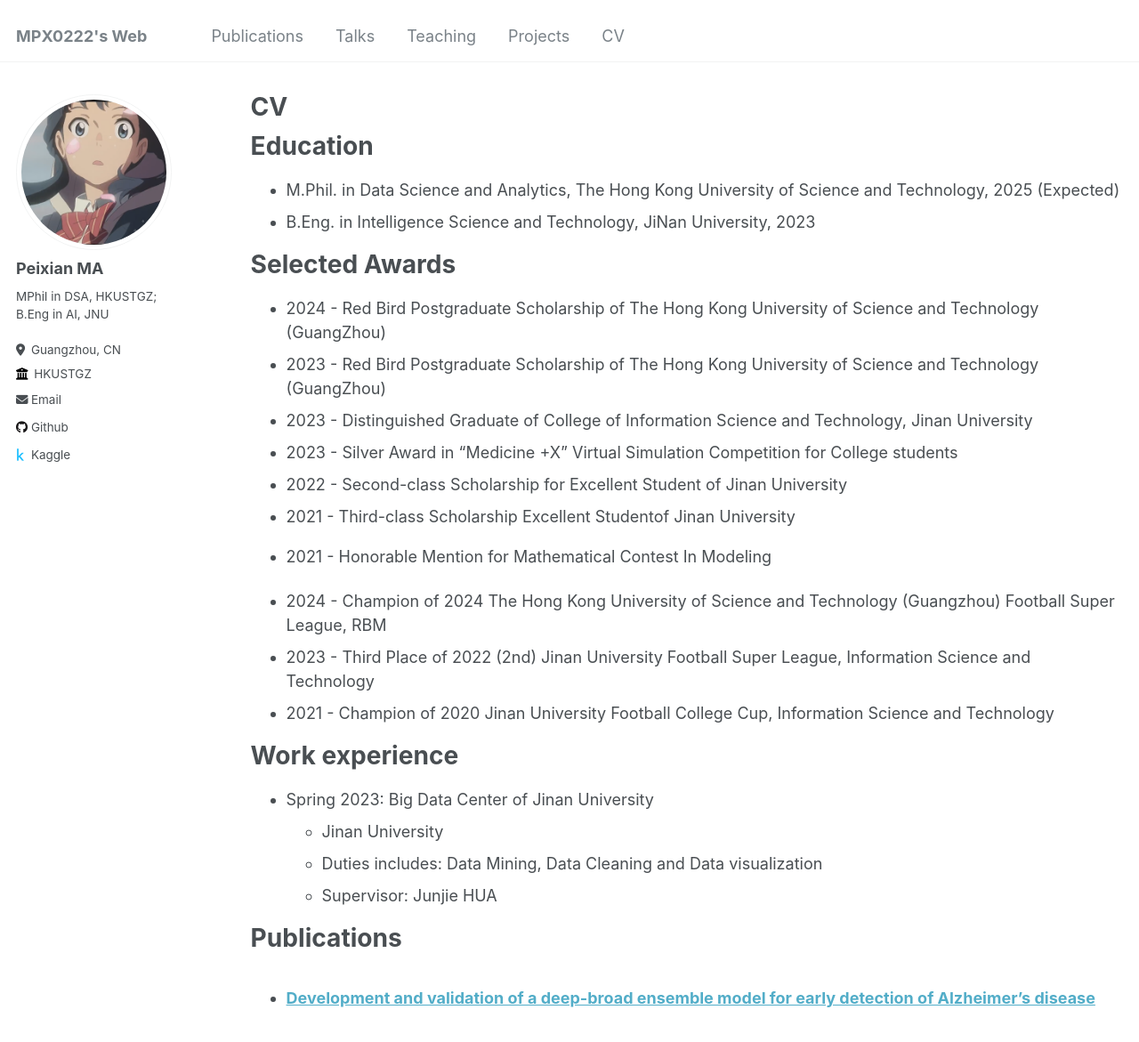
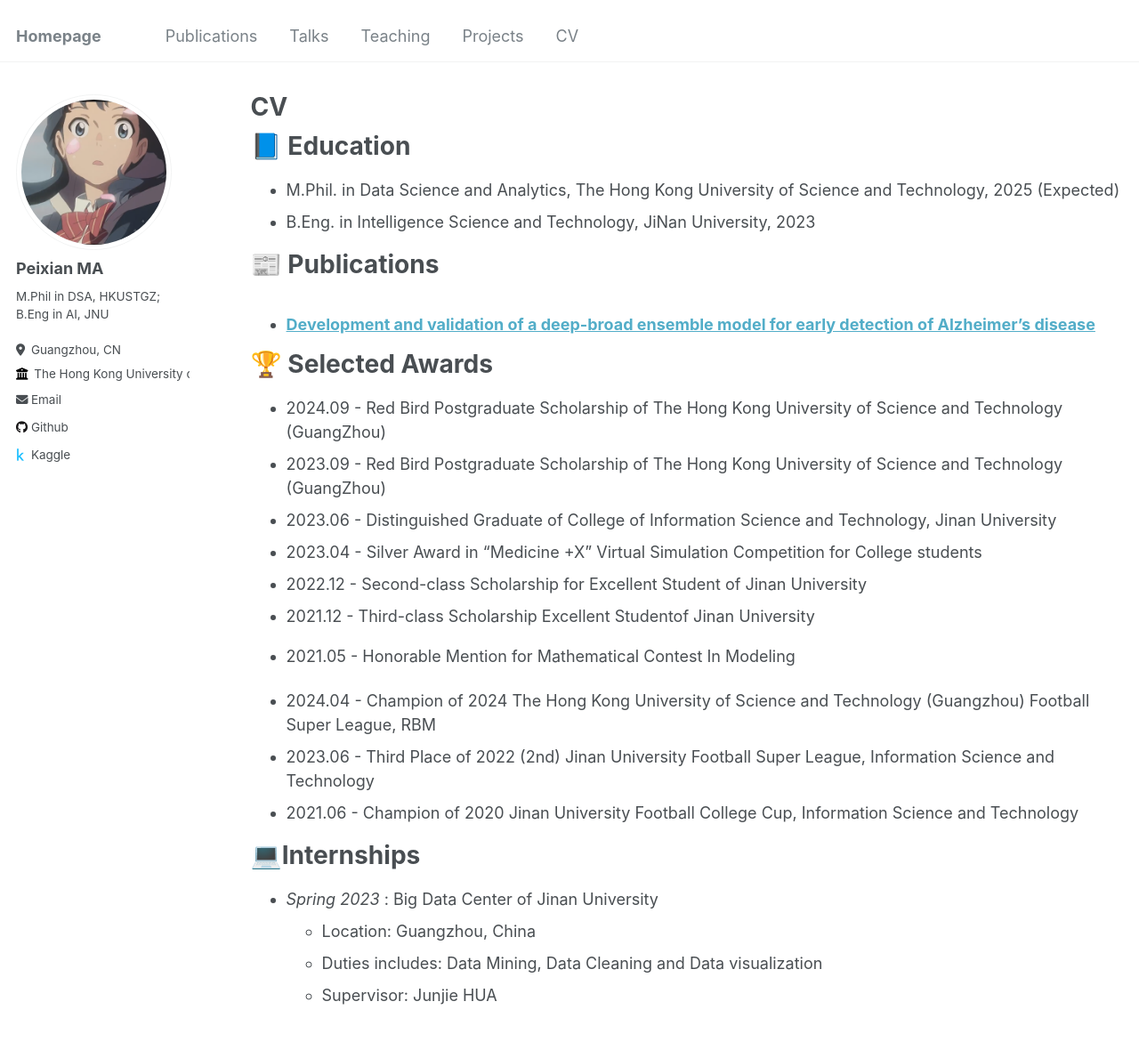
Before and after one commit to MPX0222/MPX0222.github.io, a Jekyll site: the page built from _pages/cv.md, in a window 1280 px wide and 1400 px high. Shown: the top 1171 px of the window at 89% size. Built offline with Jekyll 4.4.1, drawn with Linux system fonts in a browser that asks for light colours.

Commit message:
Update web

```diff
--- a/_config.yml
+++ b/_config.yml
@@ -8,7 +8,7 @@
 
 # Basic Site Settings
 locale                   : "en-US"
-title                    : "MPX0222's Web"
+title                    : "Homepage"
 title_separator          : "-"
 name                     : &name "Peixian MA"
 description              : &description "personal description"
@@ -24,9 +24,9 @@ author:
   avatar           : "mylogo.png"
   name             : "Peixian MA"
   pronouns         : # example: "she/her"
-  bio              : "MPhil in DSA, HKUSTGZ; B.Eng in AI, JNU"
+  bio              : "M.Phil in DSA, HKUSTGZ; B.Eng in AI, JNU"
   location         : "Guangzhou, CN"
-  employer         : "HKUSTGZ"
+  employer         : "The Hong Kong University of Science and Technology (Guangzhou)"
   uri              : # URL
   email            : "mpx0222@qq.com"
 
--- a/_pages/cv.md
+++ b/_pages/cv.md
@@ -9,36 +9,34 @@ redirect_from:
 
 {% include base_path %}
 
-Education
+📘 Education
 ======
 * M.Phil. in Data Science and Analytics, The Hong Kong University of Science and Technology, 2025 (Expected)
 * B.Eng. in Intelligence Science and Technology, JiNan University, 2023
 
-Selected Awards
-===
-* 2024 - Red Bird Postgraduate Scholarship of The Hong Kong University of Science and Technology (GuangZhou)
-* 2023 - Red Bird Postgraduate Scholarship of The Hong Kong University of Science and Technology (GuangZhou)
-* 2023 - Distinguished Graduate of College of Information Science and Technology, Jinan University
-* 2023 - Silver Award in "Medicine +X" Virtual Simulation Competition for College students
-* 2022 - Second-class Scholarship for Excellent Student of Jinan University
-* 2021 - Third-class Scholarship Excellent Studentof Jinan University
-* 2021 - Honorable Mention for Mathematical Contest In Modeling
-
-* 2024 - Champion of 2024 The Hong Kong University of Science and Technology (Guangzhou) Football Super League, RBM
-* 2023 - Third Place of 2022 (2nd) Jinan University Football Super League, Information Science and Technology
-* 2021 - Champion of 2020 Jinan University Football College Cup, Information Science and Technology
-
-Work experience
-======
-* Spring 2023: Big Data Center of Jinan University
-  * Jinan University
-  * Duties includes: Data Mining, Data Cleaning and Data visualization
-  * Supervisor: Junjie HUA
-
-
-
-Publications
+📰 Publications
 ======
   <ul>{% for post in site.publications reversed %}
     {% include archive-single-cv.html %}
   {% endfor %}</ul>
+
+🏆 Selected Awards
+===
+* 2024.09 - Red Bird Postgraduate Scholarship of The Hong Kong University of Science and Technology (GuangZhou)
+* 2023.09 - Red Bird Postgraduate Scholarship of The Hong Kong University of Science and Technology (GuangZhou)
+* 2023.06 - Distinguished Graduate of College of Information Science and Technology, Jinan University
+* 2023.04 - Silver Award in "Medicine +X" Virtual Simulation Competition for College students
+* 2022.12 - Second-class Scholarship for Excellent Student of Jinan University
+* 2021.12 - Third-class Scholarship Excellent Studentof Jinan University
+* 2021.05 - Honorable Mention for Mathematical Contest In Modeling
+
+* 2024.04 - Champion of 2024 The Hong Kong University of Science and Technology (Guangzhou) Football Super League, RBM
+* 2023.06 - Third Place of 2022 (2nd) Jinan University Football Super League, Information Science and Technology
+* 2021.06 - Champion of 2020 Jinan University Football College Cup, Information Science and Technology
+
+💻Internships
+======
+* *Spring 2023* : Big Data Center of Jinan University
+  * Location: Guangzhou, China
+  * Duties includes: Data Mining, Data Cleaning and Data visualization
+  * Supervisor: Junjie HUA
```
Also changed, not shown: _pages/about.md (+4 -2 lines).
